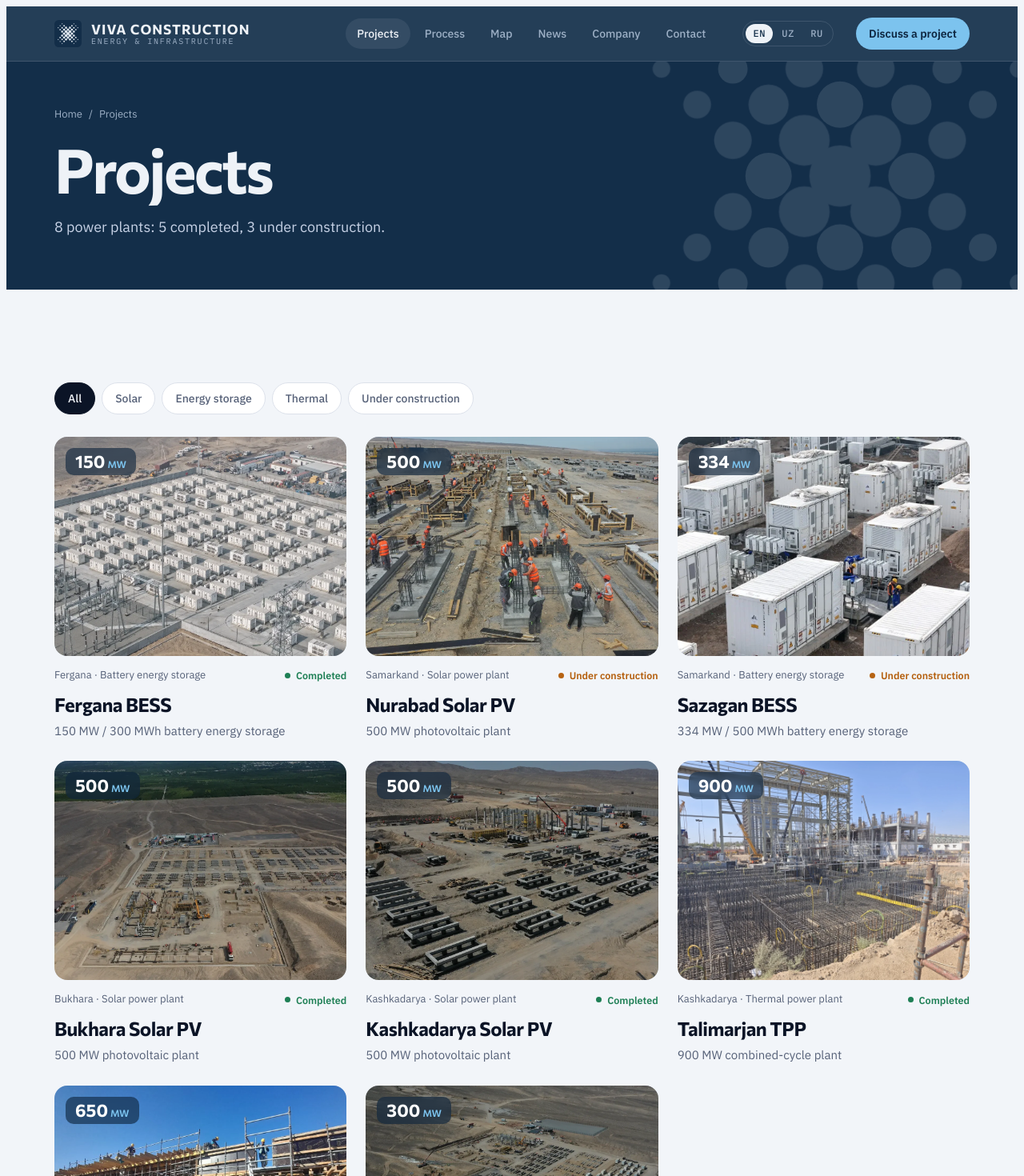
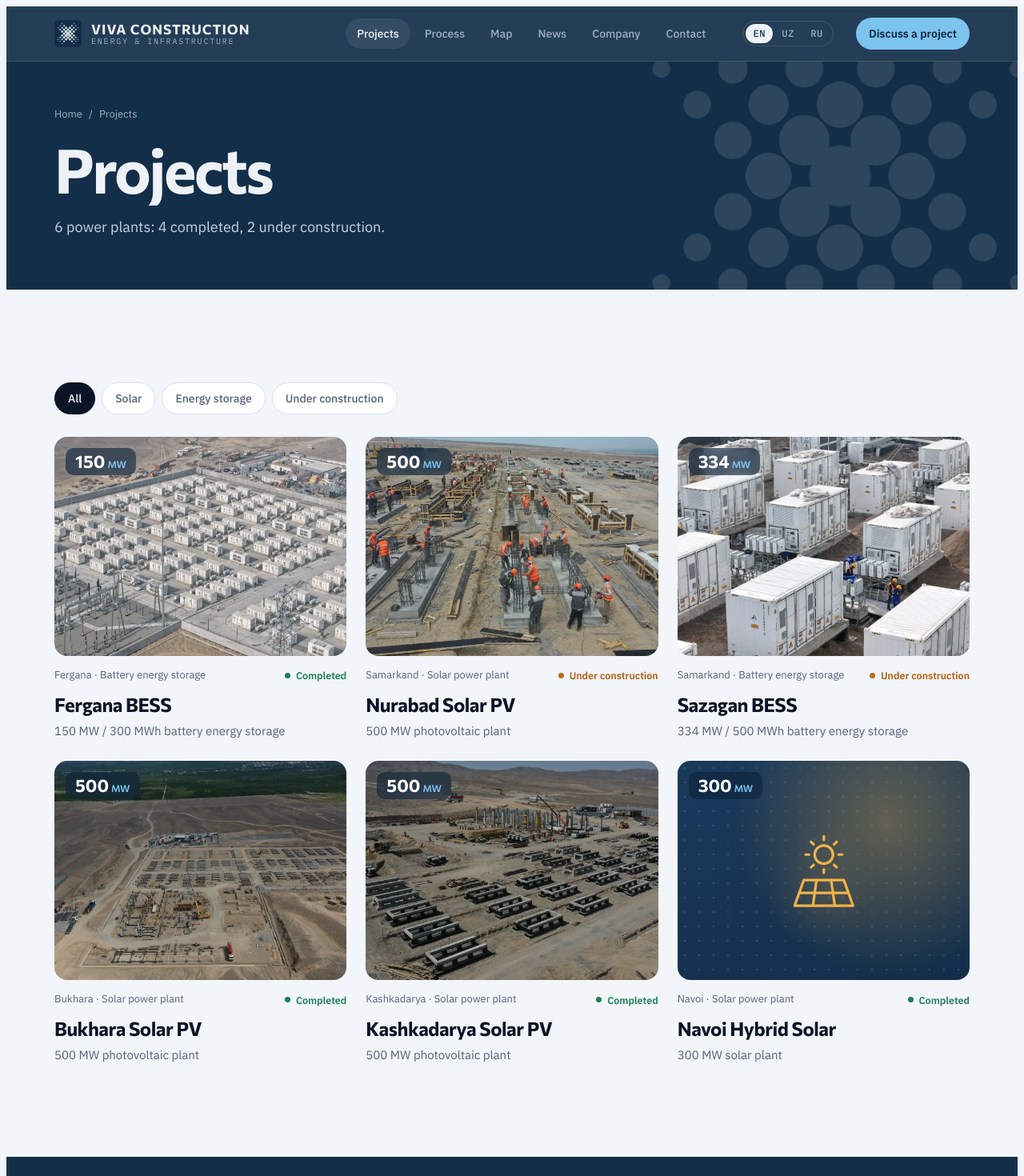
Before and after one commit to Mirzokhid2379/viva-construction, a React (Vite) app: page /loyihalar in a window 1280 px wide. Shown: the top 1470 px of the page at 80% size. Built offline with nearby package versions, Linux system fonts and the light colour scheme.

Commit message:
Tolimarjon va Navoiy IES olib tashlandi, rasmlar ketma-ketligi

```diff
--- a/src/components/Footer.jsx
+++ b/src/components/Footer.jsx
@@ -4,7 +4,7 @@ import { useI18n, useProjects } from "../i18n/index.jsx";
 import { SocialIcons } from "./SocialLinks.jsx";
 import { CONTACTS } from "../data/company.js";
 
-const FOOTER_PROJECTS = ["fargona-bess", "nurobod", "sazagan", "buxoro", "tolimarjon"];
+const FOOTER_PROJECTS = ["fargona-bess", "nurobod", "sazagan", "buxoro", "nishon"];
 
 export default function Footer() {
   const { t } = useI18n();
--- a/src/components/ProjectCard.jsx
+++ b/src/components/ProjectCard.jsx
@@ -24,7 +24,7 @@ export default function ProjectCard({ p }) {
   );
 }
 
-const FILTERS = ["all", "sol", "bess", "th", "now"];
+const FILTERS = ["all", "sol", "bess", "now"];
 
 // Saralash tugmalari bilan loyihalar to‘ri
 export function ProjectGrid() {
--- a/src/components/UzMap.jsx
+++ b/src/components/UzMap.jsx
@@ -120,7 +120,7 @@ export default function MapSection() {
           <div>
             <BigMap projects={projects} active={active} setActive={setActive} />
             <div className="legend">
-              {["sol", "bess", "th"].map((k) => <span key={k}><i style={{ background: TYPE_COLOR[k] }} />{t.types[k]}</span>)}
+              {["sol", "bess"].map((k) => <span key={k}><i style={{ background: TYPE_COLOR[k] }} />{t.types[k]}</span>)}
             </div>
           </div>
           <div className="reglist">
--- a/src/data/projects.js
+++ b/src/data/projects.js
@@ -5,7 +5,7 @@
 export const PROJECTS = [
   { id: "fargona-bess", type: "bess", st: "done", co: "VIVA Construction", reg: "fergana", ll: [70.82, 40.37], cap: 150, img: "f_hero", big: true,
     partner: "Energy China · UET Construction",
-    gal: ["f_hero", "f_done1", "f_done2", "f_mnt1", "f_mnt3", "f_col4", "f_reb6", "f_fnd1", "f_geo1", "f_tow", "f_site", "f_done4", "s_wide", "s_top", "s_cont", "s_row", "s_field", "s_sub", "s_oru", "s_tr", "s_el1", "s_bld", "s_camp", "s_wall", "s_crane"] },
+    gal: ["f_site", "s_camp", "f_camp", "f_geo1", "f_geo2", "f_dig", "f_exc", "f_reb6", "f_reb1", "f_reb3", "f_fnd1", "f_fnd3", "f_col4", "f_col1", "s_bld", "f_tow", "f_line4", "s_wall", "f_wall1", "s_crane", "f_mnt1", "f_mnt3", "s_sub", "s_tr", "s_el1", "s_oru", "s_row", "s_cont", "s_field", "s_top", "f_done4", "f_done1", "f_hero"] },
   { id: "nurobod", type: "sol", st: "now", co: "OMEGA Energy Group", reg: "samarkand", ll: [66.28, 39.6], cap: 500, img: "xd0530",
     partner: "Larsen & Toubro · ACWA Power", start: "2026-01-02", months: 17,
     plans: ["nu_plan", "nu_seq"],
@@ -15,19 +15,13 @@ export const PROJECTS = [
     gal: ["xb44", "xb42", "xb45", "xb35", "xb78", "xb63", "xb71", "xb75", "sz_map"] },
   { id: "buxoro", type: "sol", st: "done", co: "OMEGA Energy Group", reg: "bukhara", ll: [64.8, 39.5], cap: 500, img: "xd0506",
     partner: "Energy China",
-    gal: ["xd0506", "xd0003", "xd0567"] },
+    gal: ["xd0003", "xd0506", "xd0567"] },
   { id: "nishon", type: "sol", st: "done", co: "OMEGA Energy Group", reg: "kashkadarya", ll: [65.68, 38.7], cap: 500, img: "xd0733",
     partner: "Energy China",
     gal: ["xd0733", "xd0570", "xd0702"] },
-  { id: "tolimarjon", type: "th", st: "done", co: "OMEGA Energy Group", reg: "kashkadarya", ll: [65.62, 38.3], cap: 900, img: "tm1",
-    partner: "Calik Energy · Mitsubishi Corporation",
-    gal: ["tm1", "tm2", "tm3", "tm4", "tm5", "tm6", "tm7", "tm8"] },
-  { id: "navoiy-ies", type: "th", st: "done", co: "OMEGA Energy Group", reg: "navoi", ll: [65.37, 40.1], cap: 650, img: "xt52",
-    partner: "Calik Energy · Mitsubishi Corporation",
-    gal: ["xt52", "xt9", "xt13", "xt31", "xt32", "xt46"] },
-  { id: "navoiy-gibrid", type: "sol", st: "now", co: "OMEGA Energy Group", reg: "navoi", ll: [64.85, 40.42], cap: 300, img: "xd0679",
+  { id: "navoiy-gibrid", type: "sol", st: "done", co: "OMEGA Energy Group", reg: "navoi", ll: [64.85, 40.42], cap: 300, img: null,
     partner: "Energy China",
-    gal: ["xd0679", "xd0508", "xd0001"] },
+    gal: [] },
 ];
 
 export const TYPE_COLOR = { sol: "var(--sol)", bess: "var(--bess)", th: "var(--th)" };
--- a/src/i18n/en.js
+++ b/src/i18n/en.js
@@ -76,6 +76,7 @@ export default {
     progress: (p) => `${p}% of the schedule elapsed`, end: (e) => `Completion: ${e}`, started: (m) => `Started 02.01.2026 · ${m}-month schedule`,
     infraEyebrow: "Engineering infrastructure", infraTitle: "Beyond the main site",
     plansEyebrow: "Drawings", plansTitle: "Site plan and work sequence", plansText: "The site is divided into 58 blocks. Work starts from two points and follows the arrows.",
+    storyEyebrow: "From start to handover", storyTitle: "How the plant was built", storyText: (n) => `${n} photos in order — from a bare site to the finished plant. Click to enlarge.`, storyStart: "Start", storyEnd: "Handover",
     galEyebrow: "From site", galTitle: "Photos", galText: (n) => `${n} photos. Click to enlarge; use the arrows to browse.`,
     prev: "Previous project", next: "Next project",
   },
@@ -160,7 +161,7 @@ export default {
       stats: [["150 MW", "capacity"], ["300 MWh", "storage"], ["$144M", "project investment"], ["20 days", "ahead of schedule"]],
       scope: ["Survey, grading of 12 ha, ~46,000 m³ of earthworks", "4.5 km road for 150-tonne equipment", "~10,000 m³ of concrete foundations for batteries, inverters and transformers", "Engineered solution to a groundwater problem"],
       infra: [["39", "steel towers for the HV line"], ["2", "covered water reservoirs"], ["8 × 32 m", "lightning protection masts"], ["800 m", "mudflow diversion channel"], ["1 km", "perimeter wall"], ["~400", "workers and specialists"]],
-      gal: ["Finished complex and substation", "Control building and switchyard", "Rows of battery blocks", "Lifting containers into place", "A container lowered onto its foundation", "Cranes and column works", "Rebar and formwork", "Finished concrete foundations", "Survey works", "Assembling a power-line tower", "Site and workers’ camp", "Completed complex, overview", "Complex overview", "Battery blocks from above", "Battery containers", "A row of blocks", "Container field", "Substation and control building", "Open switchyard", "Power transformer", "Electrical installation", "Control building under construction", "Construction camp", "Bricklaying", "Unloading materials by crane"],
+      gal: ["A bare mountain slope as work begins", "The workers’ camp is set up", "Workshops and warehouses", "Survey set-out", "Checking axes with instruments", "Digging foundation pits", "Earthworks and compaction", "Rebar and formwork", "Assembling rebar cages", "Cages checked before concreting", "Finished concrete foundations", "Rows of foundations", "Cranes and column works", "Building columns going up", "Building the control building", "Assembling a power-line tower", "High-voltage line towers", "The perimeter wall", "Wall and protective structures", "Equipment arriving on site", "Lifting containers into place", "A container lowered onto its foundation", "Substation and buildings", "Power transformer in place", "Connecting cables", "Open switchyard", "Rows of battery blocks", "Battery containers", "The battery field", "The complex from above", "Completed complex, overview", "Control building and switchyard", "Finished complex and substation"],
     },
     nurobod: {
       t: "Nurabad Solar PV", sub: "500 MW photovoltaic plant", place: "Samarkand region, Nurabad district", role: "sub",
@@ -182,7 +183,7 @@ export default {
       d: "Across all three phases we carried out earthworks, cable networks, civil works and solar panel installation.",
       stats: [["24,480", "piles driven"], ["165,204", "PV modules"], ["1,530", "trackers"], ["882 km", "of cable"]],
       scope: ["Phases 1, 2 and 3", "Earthworks", "Cable laying and installation", "Civil works", "Solar panel installation", "Inverters: 9 × 8,800 kW"],
-      gal: ["Site overview", "Foundation works from above", "Graded site and machinery"],
+      gal: ["Foundation works from above", "Site overview", "Graded site and machinery"],
     },
     nishon: {
       t: "Kashkadarya Solar PV", sub: "500 MW photovoltaic plant", place: "Kashkadarya region, Nishan district", role: "sub",
@@ -207,10 +208,10 @@ export default {
     },
     "navoiy-gibrid": {
       t: "Navoi Hybrid Solar", sub: "300 MW solar plant", place: "Navoi region", role: "sub",
-      d: "The 300 MW solar part of the Navoi Hybrid Energy complex. We carry out civil works, steel structure installation and electrical works.",
+      d: "The 300 MW solar part of the Navoi Hybrid Energy complex. We carried out civil works, steel structure installation and electrical works — the plant has been handed over.",
       stats: [[mw(300), "capacity"], ["3", "work packages"], ["Energy China", "EPC"], ["Solar PV", "plant type"]],
       scope: ["Civil works: supply and installation", "Steel structure installation", "Electrical installation"],
-      gal: ["Construction site, drone view", "Foundation field", "Site setting-out"],
+      gal: [],
     },
   },
 };
--- a/src/pages/Home.jsx
+++ b/src/pages/Home.jsx
@@ -44,7 +44,6 @@ function Figures() {
       <div className="wrap">
         <div className="fig"><b className="num">{PROJECTS.length}</b><span>{t.figs.stations(PROJECTS.length, now)}</span></div>
         <div className="fig"><b className="num">{fmt(totalMW("sol"), lang)}<small>{u}</small></b><span>{t.figs.solar}</span></div>
-        <div className="fig"><b className="num">{fmt(totalMW("th"), lang)}<small>{u}</small></b><span>{t.figs.thermal}</span></div>
         <div className="fig"><b className="num">{fmt(totalMW("bess"), lang)}<small>{u}</small></b><span>{t.figs.storage}</span></div>
         <div className="fig"><b className="num">500<small>+</small></b><span>{t.figs.staff}</span></div>
       </div>
--- a/src/pages/ProjectDetail.jsx
+++ b/src/pages/ProjectDetail.jsx
@@ -120,7 +120,25 @@ export default function ProjectDetail() {
         </section>
       )}
 
-      {p.photos.length > 0 && <section style={{ paddingTop: 0 }}>
+      {p.st === "done" && p.photos.length > 1 && <section style={{ paddingTop: 0 }}>
+        <div className="wrap">
+          <SectionHead eyebrow={d.storyEyebrow} title={d.storyTitle}>{d.storyText(p.photos.length)}</SectionHead>
+          <div className="story-ends"><span>{d.storyStart}</span><i /><span>{d.storyEnd}</span></div>
+          <ol className="story">
+            {p.photos.map(([k, c], j) => (
+              <li key={k}>
+                <button type="button" aria-label={c} onClick={() => openPhotos(p.photos, j)}>
+                  <img src={img(k)} alt={c} loading="lazy" decoding="async" />
+                  <span className="sn num">{String(j + 1).padStart(2, "0")}</span>
+                </button>
+                <p>{c}</p>
+              </li>
+            ))}
+          </ol>
+        </div>
+      </section>}
+
+      {p.st !== "done" && p.photos.length > 0 && <section style={{ paddingTop: 0 }}>
         <div className="wrap">
           <SectionHead eyebrow={d.galEyebrow} title={d.galTitle}>{d.galText(p.photos.length)}</SectionHead>
           <div className="gal">
--- a/src/seo/meta.js
+++ b/src/seo/meta.js
@@ -10,7 +10,7 @@ export const KEYWORDS = {
 export const PAGES = {
   uz: {
     "/": ["VIVA Construction — energetika obyektlari qurilishi", "Quyosh, issiqlik elektr stansiyalari va BESS energiya saqlash tizimlari qurilishi. Farg‘ona BESS 150 MVt rejadan 20 kun oldin topshirildi. Toshkent, O‘zbekiston."],
-    "/loyihalar": ["Loyihalar — elektr stansiyalari qurilishi | VIVA Construction", "8 ta elektr stansiyasi: Farg‘ona, Samarqand, Buxoro, Qashqadaryo va Navoiyda quyosh, issiqlik va energiya saqlash obyektlari. Topshirilgan va qurilayotgan loyihalar."],
+    "/loyihalar": ["Loyihalar — elektr stansiyalari qurilishi | VIVA Construction", "6 ta elektr stansiyasi: Farg‘ona, Samarqand, Buxoro, Qashqadaryo va Navoiyda quyosh va energiya saqlash obyektlari. Topshirilgan va qurilayotgan loyihalar."],
     "/jarayon": ["Qurilish jarayoni rasmlarda | VIVA Construction", "Bo‘sh yerdan tayyor stansiyagacha: Farg‘ona BESS qurilishi 10 bosqichda — yer ishlari, poydevor, metall konstruksiya, elektr liniyasi, montaj va topshirish."],
     "/xarita": ["Qurilgan obyektlar xaritasi | VIVA Construction", "O‘zbekiston xaritasida biz qurgan va qurayotgan elektr stansiyalari: Farg‘ona, Samarqand, Buxoro, Qashqadaryo, Navoiy."],
     "/yangiliklar": ["Yangiliklar | VIVA Construction", "VIVA Construction yangiliklari: Farg‘ona BESS ishga tushirilishi, Nurobod quyosh elektr stansiyasida ishlar boshlanishi, yangi shartnomalar va mukofotlar."],
@@ -19,7 +19,7 @@ export const PAGES = {
   },
   ru: {
     "/": ["VIVA Construction — строительство энергетических объектов", "Строительство солнечных и тепловых электростанций, систем накопления энергии BESS. BESS Фергана 150 МВт сдана на 20 дней раньше срока. Ташкент, Узбекистан."],
-    "/loyihalar": ["Проекты — строительство электростанций | VIVA Construction", "8 электростанций: солнечные, тепловые и системы накопления энергии в Фергане, Самарканде, Бухаре, Кашкадарье и Навои. Сданные и строящиеся объекты."],
+    "/loyihalar": ["Проекты — строительство электростанций | VIVA Construction", "6 электростанций: солнечные и системы накопления энергии в Фергане, Самарканде, Бухаре, Кашкадарье и Навои. Сданные и строящиеся объекты."],
     "/jarayon": ["Процесс строительства в фотографиях | VIVA Construction", "От пустого участка до готовой станции: строительство BESS Фергана в 10 этапах — земляные работы, фундаменты, металлоконструкции, ЛЭП, монтаж и сдача."],
     "/xarita": ["Карта построенных объектов | VIVA Construction", "Построенные и строящиеся электростанции на карте Узбекистана: Фергана, Самарканд, Бухара, Кашкадарья, Навои."],
     "/yangiliklar": ["Новости | VIVA Construction", "Новости VIVA Construction: запуск BESS Фергана, начало работ на СЭС Нурабад, новые договоры и награды."],
@@ -28,7 +28,7 @@ export const PAGES = {
   },
   en: {
     "/": ["VIVA Construction — building energy facilities in Uzbekistan", "Construction of solar and thermal power plants and BESS energy storage. Fergana BESS 150 MW delivered 20 days ahead of schedule. Tashkent, Uzbekistan."],
-    "/loyihalar": ["Projects — power plant construction | VIVA Construction", "8 power plants: solar, thermal and energy storage projects in Fergana, Samarkand, Bukhara, Kashkadarya and Navoi. Completed and ongoing work."],
+    "/loyihalar": ["Projects — power plant construction | VIVA Construction", "6 power plants: solar and energy storage projects in Fergana, Samarkand, Bukhara, Kashkadarya and Navoi. Completed and ongoing work."],
     "/jarayon": ["How we build, in photos | VIVA Construction", "From bare ground to a working plant: Fergana BESS in 10 stages — earthworks, foundations, steel structures, power line, installation and handover."],
     "/xarita": ["Project map | VIVA Construction", "Power plants we have built and are building, on the map of Uzbekistan: Fergana, Samarkand, Bukhara, Kashkadarya, Navoi."],
     "/yangiliklar": ["News | VIVA Construction", "VIVA Construction news: Fergana BESS launch, start of work at Nurabad Solar PV, new contracts and awards."],
--- a/src/styles/global.css
+++ b/src/styles/global.css
@@ -99,13 +99,13 @@ section{padding-block:clamp(64px,9vw,120px)}
 .hero .cap b{display:block;font-family:var(--f-display);font-stretch:110%;font-size:16px;color:#fff}
 @media (max-width:760px){.hero .cap{position:static;text-align:left;margin-top:28px}.hero .wrap{padding-top:90px}}
 .figs{background:var(--night);color:var(--night-ink);border-top:1px solid var(--night-line)}
-.figs .wrap{display:grid;grid-template-columns:repeat(5,minmax(0,1fr))}
+.figs .wrap{display:grid;grid-template-columns:repeat(4,minmax(0,1fr))}
 .fig{padding:30px 20px 34px 0}
 .fig+.fig{padding-left:24px;border-left:1px solid var(--night-line)}
 .fig b{display:block;font-family:var(--f-display);font-stretch:112%;font-size:clamp(28px,3.4vw,44px);font-weight:700;letter-spacing:-.03em;line-height:1}
 .fig b small{font-size:.42em;font-weight:600;letter-spacing:0;color:var(--amber);margin-left:4px}
 .fig span{display:block;margin-top:10px;font-size:13px;color:var(--night-muted)}
-@media (max-width:900px){.figs .wrap{grid-template-columns:repeat(2,minmax(0,1fr))}.fig{padding:22px 12px 22px 0!important;border-left:0!important;border-bottom:1px solid var(--night-line)}.fig:nth-child(even){padding-left:16px!important;border-left:1px solid var(--night-line)!important}.fig:last-child{grid-column:1/-1;border-bottom:0}}
+@media (max-width:900px){.figs .wrap{grid-template-columns:repeat(2,minmax(0,1fr))}.fig{padding:22px 12px 22px 0!important;border-left:0!important;border-bottom:1px solid var(--night-line)}.fig:nth-child(even){padding-left:16px!important;border-left:1px solid var(--night-line)!important}.fig:nth-last-child(-n+2){border-bottom:0}}
 
 /* map */
 .mapsec{background:var(--night);color:var(--night-ink)}
@@ -617,3 +617,17 @@ footer .f-contact .f-tel{font-size:18px;font-weight:500;color:var(--night-ink);l
 .news-sec .head>.cta{justify-self:end;align-self:end;width:auto;flex:none}
 .co-acts .cta{width:auto;display:inline-flex}
 @media (max-width:760px){.news-sec .head>.cta{justify-self:start}}
+
+/* Topshirilgan loyihalar: boshidan oxirigacha rasmlar ketma-ketligi */
+.story-ends{display:flex;align-items:center;gap:14px;margin:-8px 0 22px;font-family:var(--f-mono);font-size:12px;letter-spacing:.12em;text-transform:uppercase;color:var(--muted)}
+.story-ends i{flex:1;height:2px;border-radius:2px;background:linear-gradient(90deg,var(--line),var(--amber))}
+.story-ends span:last-child{color:var(--amber-ink)}
+.story{list-style:none;margin:0;padding:0;display:grid;grid-template-columns:repeat(auto-fill,minmax(230px,1fr));gap:22px 16px;counter-reset:s}
+.story li{position:relative;display:flex;flex-direction:column;gap:10px}
+.story button{position:relative;display:block;width:100%;aspect-ratio:4/3;padding:0;border:0;border-radius:14px;overflow:hidden;cursor:zoom-in;background:var(--line)}
+.story img{display:block;width:100%;height:100%;object-fit:cover;transition:transform .6s}
+.story button:hover img{transform:scale(1.04)}
+.story .sn{position:absolute;left:10px;top:10px;min-width:38px;text-align:center;padding:5px 9px;border-radius:999px;font-family:var(--f-mono);font-size:12px;font-weight:700;color:var(--on-amber);background:var(--amber)}
+.story li:last-child .sn{background:#3DDC97;color:#06281A}
+.story p{margin:0;font-size:14px;line-height:1.45;color:var(--ink)}
+@media (max-width:520px){.story{grid-template-columns:1fr 1fr;gap:16px 10px}.story p{font-size:13px}}
```
Also changed, not shown: src/i18n/ru.js (+5 -4 lines), src/i18n/uz.js (+5 -4 lines), 1 other file (tests, documents, lock files or other folders).
